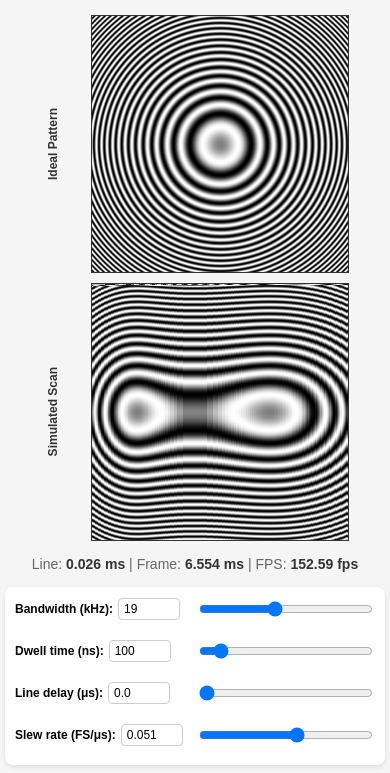
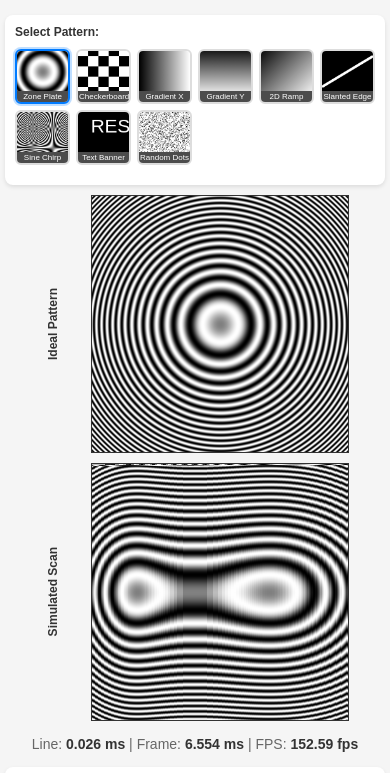
Before and after one commit to nanographs/scan-visualizer, a plain HTML site: page index.html in a window 390 px wide. Shown: the top 773 px of the page. Drawn offline with Linux system fonts and the light colour scheme.

Commit message:
feat: Make pattern gallery thumbnails square on desktop
- Add aspect-ratio: 1 to pattern thumbnails for consistent square shape
- Update canvas dimensions to 80x80px for square pattern rendering
- Desktop: Square thumbnails (80px min width) with 12px gaps
- Mobile: Compact rectangular thumbnails (50x40px) with 6px gaps
- Thumbnails maintain square aspect ratio regardless of screen width changes
- Improved visual consistency and better desktop experience

```diff
--- a/index.html
+++ b/index.html
@@ -143,7 +143,7 @@
     .pattern-gallery {
       display: grid;
       grid-template-columns: repeat(auto-fit, minmax(80px, 1fr));
-      gap: 10px;
+      gap: 12px;
       margin: 10px 0;
       max-width: 100%;
     }
@@ -156,6 +156,7 @@
       overflow: hidden;
       transition: all 0.2s ease;
       background: white;
+      aspect-ratio: 1;
     }
 
     .pattern-thumbnail:hover {
@@ -170,9 +171,10 @@
 
     .pattern-thumbnail canvas {
       width: 100%;
-      height: 60px;
+      height: 100%;
       display: block;
       border: none;
+      object-fit: cover;
     }
 
     .pattern-label {
@@ -203,6 +205,20 @@
       margin: 10px 0;
       font-size: 12px;
       color: #666;
+    }
+
+    .pattern-section {
+      margin: 20px 0;
+      padding: 15px;
+      background: white;
+      border-radius: 8px;
+      box-shadow: 0 2px 4px rgba(0,0,0,0.1);
+    }
+
+    .pattern-section h3 {
+      margin: 0 0 8px 0;
+      color: #333;
+      font-size: 14px;
     }
 
     .timing-info {
@@ -315,24 +331,42 @@
       }
 
       .pattern-gallery {
-        grid-template-columns: repeat(auto-fit, minmax(60px, 1fr));
-        gap: 8px;
+        grid-template-columns: repeat(auto-fit, minmax(50px, 1fr));
+        gap: 6px;
       }
 
       .pattern-thumbnail canvas {
-        height: 50px;
+        height: 40px;
       }
 
       .pattern-label {
-        font-size: 9px;
+        font-size: 8px;
         padding: 1px;
+      }
+
+      .pattern-section {
+        padding: 10px;
+        margin: 10px 0;
+      }
+
+      .pattern-section h3 {
+        font-size: 12px;
+        margin-bottom: 6px;
       }
     }
   </style>
 </head>
 <body>
   <div class="container">
-    <!-- Images at the top -->
+    <!-- Pattern Gallery at the very top -->
+    <div class="pattern-section">
+      <h3>Select Pattern:</h3>
+      <div class="pattern-gallery" id="patternGallery">
+        <!-- Pattern thumbnails will be generated here -->
+      </div>
+    </div>
+
+    <!-- Images -->
     <div class="images-container">
       <div class="image-wrapper">
         <div class="image-label">Ideal Pattern</div>
@@ -403,12 +437,6 @@
           <option value="512">512x512</option>
           <option value="1024">1024x1024</option>
         </select>
-      </div>
-      <div class="control-row">
-        <label>Pattern:</label>
-        <div class="pattern-gallery" id="patternGallery">
-          <!-- Pattern thumbnails will be generated here -->
-        </div>
       </div>
       <div class="control-row">
         <label>View:</label>
@@ -842,10 +870,10 @@ function createPatternThumbnail(pattern) {
 
   const canvas = document.createElement('canvas');
   canvas.width = 80;
-  canvas.height = 60;
+  canvas.height = 80;
 
   const ctx = canvas.getContext('2d');
-  drawPattern(ctx, pattern.id, 80, 60);
+  drawPattern(ctx, pattern.id, 80, 80);
 
   const label = document.createElement('div');
   label.className = 'pattern-label';
```
